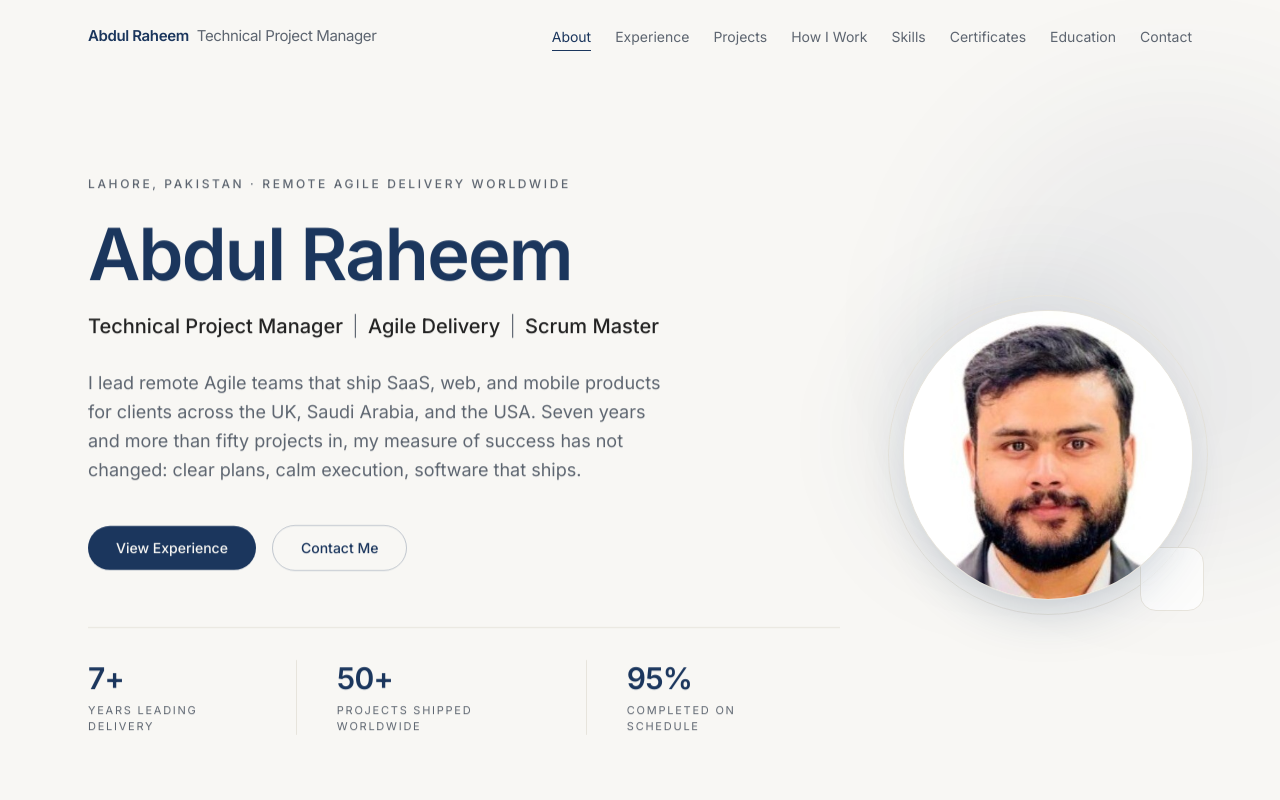
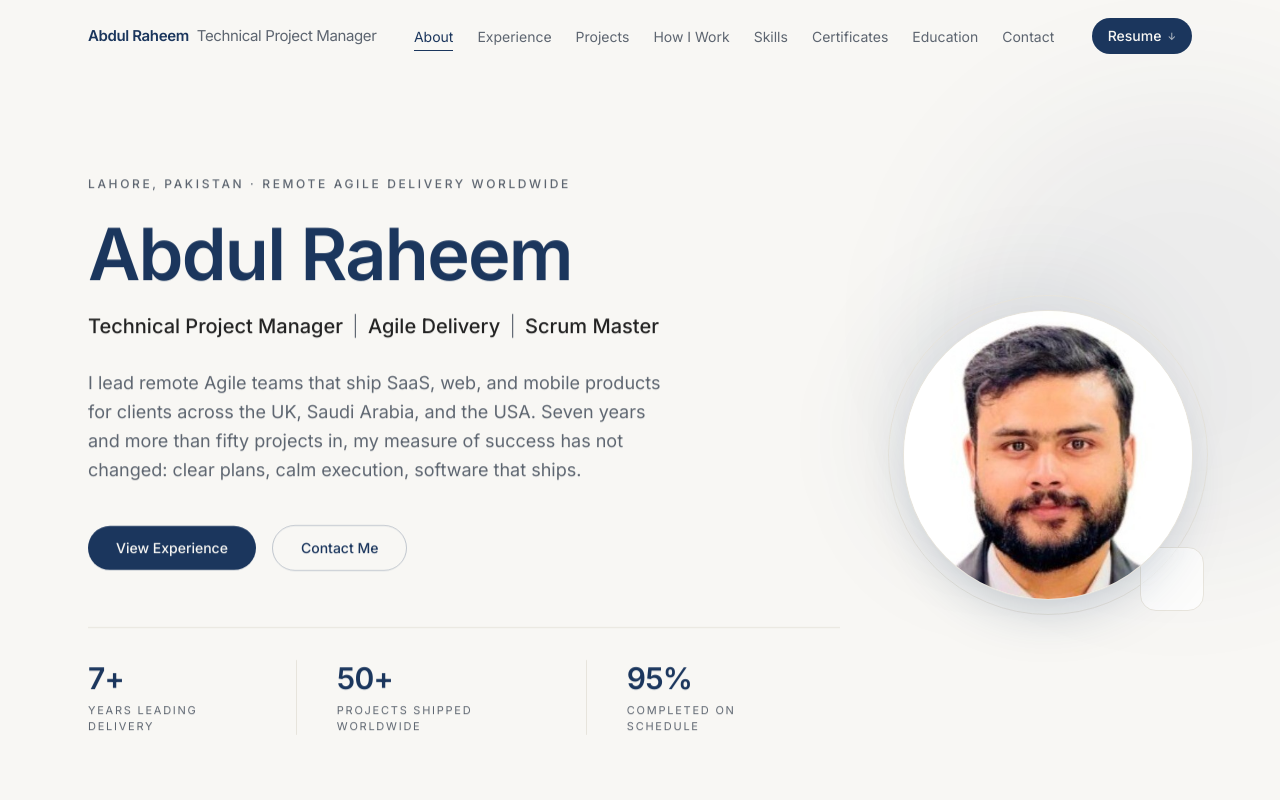
Before and after one commit to uncrownedprince786-collab/Abdul-Raheem-Portfolio-Website, a Next.js app: page / in a window 1280 px wide. Shown: the top 800 px of the page. Built offline with nearby package versions, Linux system fonts and the light colour scheme.

Commit message:
Add resume download button to nav and upon-request note to education

```diff
--- a/app/page.tsx
+++ b/app/page.tsx
@@ -710,6 +710,10 @@ export default function Home() {
               lifecycles, system thinking, and how technical decisions shape
               timelines.
             </p>
+            <p className="mx-auto mt-6 max-w-xl border-t border-hairline pt-5 text-xs leading-relaxed text-mist">
+              Degree and professional experience letters are available upon
+              request.
+            </p>
           </div>
         </div>
       </section>
--- a/components/Nav.tsx
+++ b/components/Nav.tsx
@@ -12,6 +12,8 @@ const LINKS = [
   { label: "Education", href: "#education" },
   { label: "Contact", href: "#contact" },
 ];
+
+const RESUME_HREF = "/abdul-raheem-resume.pdf";
 
 const SECTION_IDS = LINKS.map((l) => l.href.slice(1));
 
@@ -85,7 +87,22 @@ export default function Nav() {
           ))}
         </ul>
 
-        {/* Mobile toggle */}
+        {/* Resume + mobile toggle */}
+        <div className="flex items-center gap-2.5">
+          <a
+            href={RESUME_HREF}
+            download="Abdul_Raheem_Resume.pdf"
+            className={`inline-flex items-center gap-1.5 rounded-full px-4 py-2 text-xs font-medium transition-all duration-300 sm:text-sm ${
+              open
+                ? "bg-navy text-ivory"
+                : "bg-navy text-ivory hover:bg-navy-deep hover:shadow-md hover:shadow-navy/20"
+            }`}
+          >
+            Resume
+            <span aria-hidden="true" className="text-[10px] opacity-70">
+              ↓
+            </span>
+          </a>
           <button
             type="button"
             onClick={() => setOpen((v) => !v)}
@@ -105,13 +122,14 @@ export default function Nav() {
               }`}
             />
           </button>
+        </div>
       </nav>
 
       {/* Mobile menu */}
       <div
         id="mobile-menu"
         className={`overflow-hidden transition-[max-height,opacity] duration-300 lg:hidden ${
-          open ? "max-h-[26rem] opacity-100" : "max-h-0 opacity-0"
+          open ? "max-h-[34rem] opacity-100" : "max-h-0 opacity-0"
         }`}
       >
         <ul className="space-y-1 px-6 pb-6 pt-2">
@@ -132,6 +150,15 @@ export default function Nav() {
             </li>
           ))}
         </ul>
+        <div className="px-3 pb-6 pt-3">
+          <a
+            href={RESUME_HREF}
+            download="Abdul_Raheem_Resume.pdf"
+            className="block rounded-full bg-navy px-4 py-3 text-center text-sm font-medium text-ivory transition-colors hover:bg-navy-deep"
+          >
+            Download Resume
+          </a>
+        </div>
       </div>
     </header>
   );
```
Also changed, not shown: 1 other file (tests, documents, lock files or other folders). Lines whose indentation alone changed are shown as unchanged.
